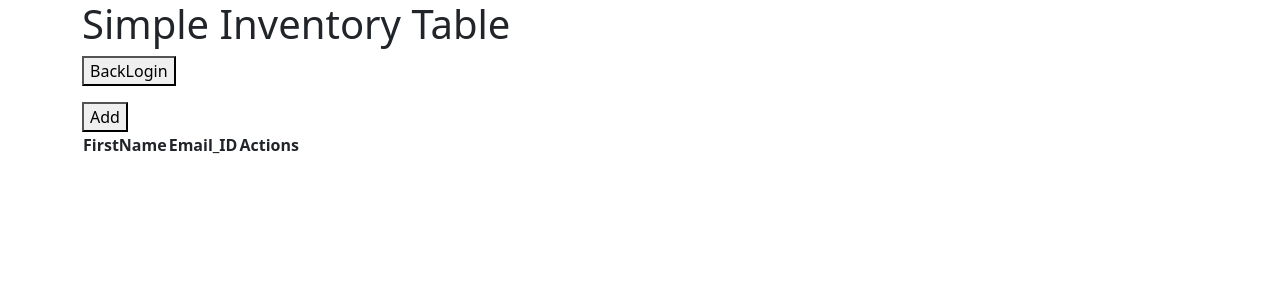
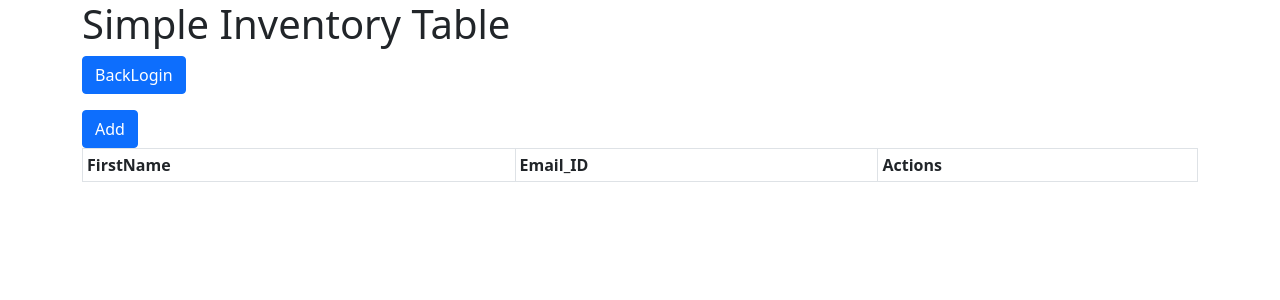
Before and after one commit to anand20-eng/reactp, a React (Create React App) app: page /admin in a window 1280 px wide. Shown: the top 300 px of the page. Built offline with nearby package versions, Linux system fonts and the light colour scheme.

Commit message:
table bootstrap done

```diff
--- a/src/component/AdminComponent.jsx
+++ b/src/component/AdminComponent.jsx
@@ -2,6 +2,7 @@ import React, { useState, useEffect } from 'react';
 import { getData, setData } from '../services/localStorageService';
 import { ToastContainer, toast } from 'react-toastify';
 import { Redirect } from 'react-router-dom';
+import { Button, Table } from 'react-bootstrap';
 
 const AdminComponent = () => {
   const key = 'users';
@@ -45,10 +46,10 @@ const AdminComponent = () => {
     <>
       <div className="container">
         <h1>Simple Inventory Table  </h1>
-        <p algin='left'><button onClick={()=> setBackToLogin(true)}>
-        BackLogin</button > </p>
-        <button onClick={() => setGotoAddComponent(true)}> Add </button>
-        <table>
+        <p algin='left'><Button onClick={()=> setBackToLogin(true)}>
+        BackLogin</Button > </p>
+        <Button onClick={() => setGotoAddComponent(true)}> Add </Button>
+        <Table striped bordered hover variant='Danger' size = 'sm'>
           <thead>
             <tr>
               <th>FirstName</th>
@@ -61,12 +62,12 @@ const AdminComponent = () => {
               (<tr key={index}>
                 <td>{user.firstName}</td>
                 <td>{user.email_Id}</td>
-                <td><button onClick={() => deleteRecord(user.email_Id)}> Delete </button>
-                  <button onClick={() => setEmailIdForUpdate(user.email_Id)}> update </button>  </td>
+                <td><Button variant='success' size='sm' onClick={() => deleteRecord(user.email_Id)}> Delete </Button>
+                  <Button variant='success' size='sm'onClick={() => setEmailIdForUpdate(user.email_Id)}> update </Button>  </td>
               </tr>)
             )}
           </tbody>
-        </table>
+        </Table>
         <ToastContainer />
       </div>
     </>
```
